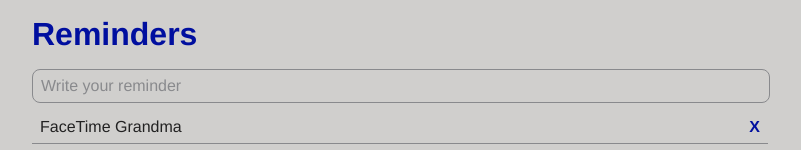
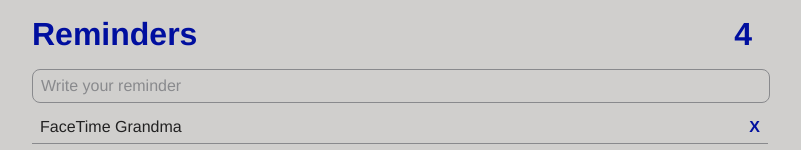
Before and after one commit to apausa/reminders, a React (Create React App) app in the folder project/: page / in a window 1280 px wide. Shown: the top 150 px of the page, without its empty margins (248-1049 px from the left). Built offline with nearby package versions, Linux system fonts and the light colour scheme.

Commit message:
Count tasks left

```diff
--- a/project/src/components/title/Title.tsx
+++ b/project/src/components/title/Title.tsx
@@ -1,6 +1,20 @@
-import React from 'react';
+/* eslint-disable no-param-reassign */
+/* eslint-disable @typescript-eslint/no-unused-expressions */
+import React, { useEffect, useState } from 'react';
 import './titleStyles.scss';
+import { useSelector } from 'react-redux';
 
-const Title = () => <p className="main__title">Reminders</p>;
-
-export default Title;
+export default function Title() {
+  const list = useSelector(({ taskReducer }: any) => taskReducer);
+  const [length, setLength] = useState(0);
+  useEffect(() => {
+    setLength(list.reduce((previous: any, current: any) => (
+      (current.state === false) ? previous + 1 : previous), 0));
+  }, [list]);
+  return (
+    <hgroup className="main__titles">
+      <h1 className="title__reminders">Reminders</h1>
+      <h2 className="title__length">{length}</h2>
+    </hgroup>
+  );
+}
--- a/project/src/components/title/titleStyles.scss
+++ b/project/src/components/title/titleStyles.scss
@@ -1,8 +1,17 @@
 @import "../../utils/variables.scss";
 
-.main__title {
-    font-size: 32px;
-    font-weight: bold;
+.main__titles {
+    display: flex;
+    justify-content: space-between;
     margin-top: 16px;
-    color: $pantoneBlue072C;
+    .title__reminders {
+        font-size: 32px;
+        font-weight: bold;
+        color: $pantoneBlue072C;
+    }
+    .title__length {
+        font-size: 32px;
+        font-weight: bold;
+        color: $pantoneBlue072C;
+    }
 }
```
